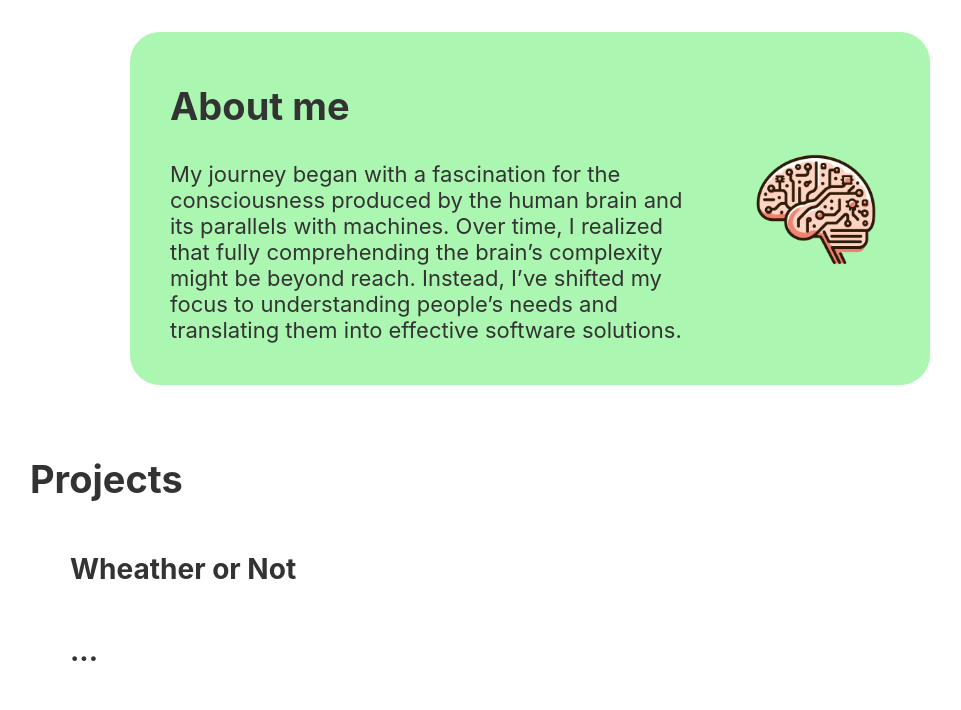
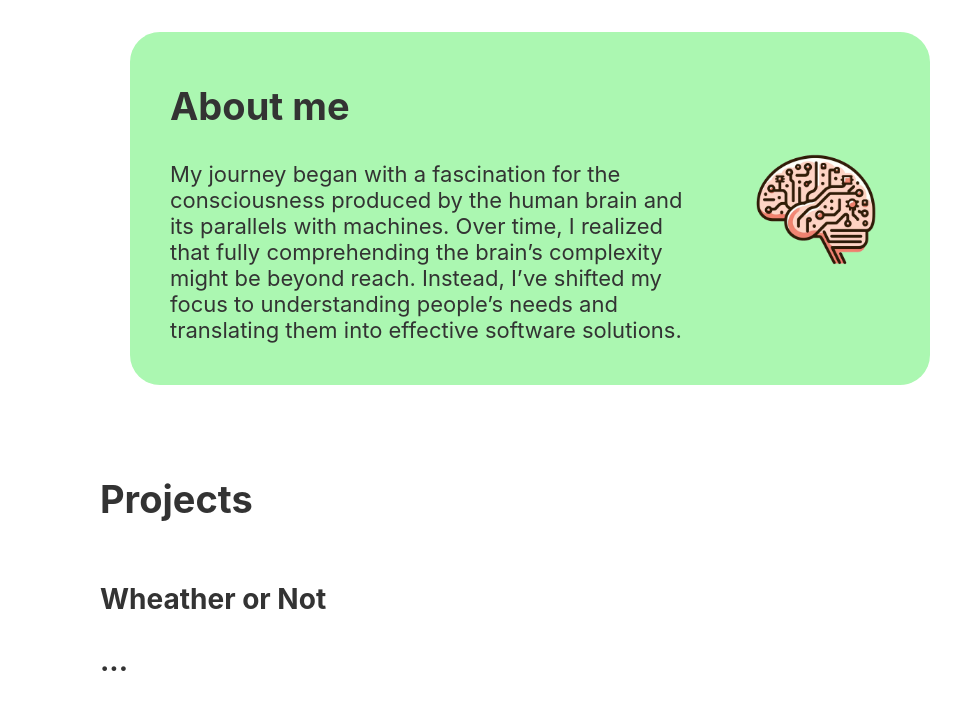
Before and after one commit to jpassweg/bailjar, a React (Create React App) app: page / in a window 1280 px wide. Shown: the part 599-1309 px from the top of the page, without its empty margins (110-1071 px from the left). Built offline with nearby package versions, Linux system fonts and the light colour scheme.

Commit message:
fixed container-large

```diff
--- a/src/Containers.css
+++ b/src/Containers.css
@@ -31,6 +31,17 @@
   flex-direction: row; /* Default to vertical layout */
   width: 100%;
   height: 20px;
+  padding: 20px;
+  box-sizing: border-box;
+}
+
+.container-large {
+  display: flex;
+  flex-direction: column; /* Default to vertical layout */
+  justify-content: center;
+  align-items: center;
+  width: 90%;
+  margin: 0 auto;
   padding: 20px;
   box-sizing: border-box;
 }
@@ -199,7 +210,7 @@ a:active {
   width: 100%;
   overflow: hidden;
   cursor: pointer;
-  padding: 10px 20px;
+  padding: 0px 0px;
 }
 
 .projectTitle {
@@ -207,15 +218,10 @@ a:active {
 }
 
 .projectDescription {
-  overflow: hidden;
+  width: 100%;
   color: #666;
 }
 
 .scroll-buffer {
   height: 50vh;
 }
-
-.big-container {
-  padding: 20px 0px;
-  width: 100%;
-}
--- a/src/ProjectList2.js
+++ b/src/ProjectList2.js
@@ -33,8 +33,8 @@ export const ProjectList2 = () => {
   };
 
   return (
-    <div className="big-container">
-      <h2>Projects</h2>
+    <div className="container-large">
+      <div className="text-container"><h2>Projects</h2></div>
       <div className="projectList">
         {projects.map((project) => (
           <div key={project.id} className="projectItem">
```
